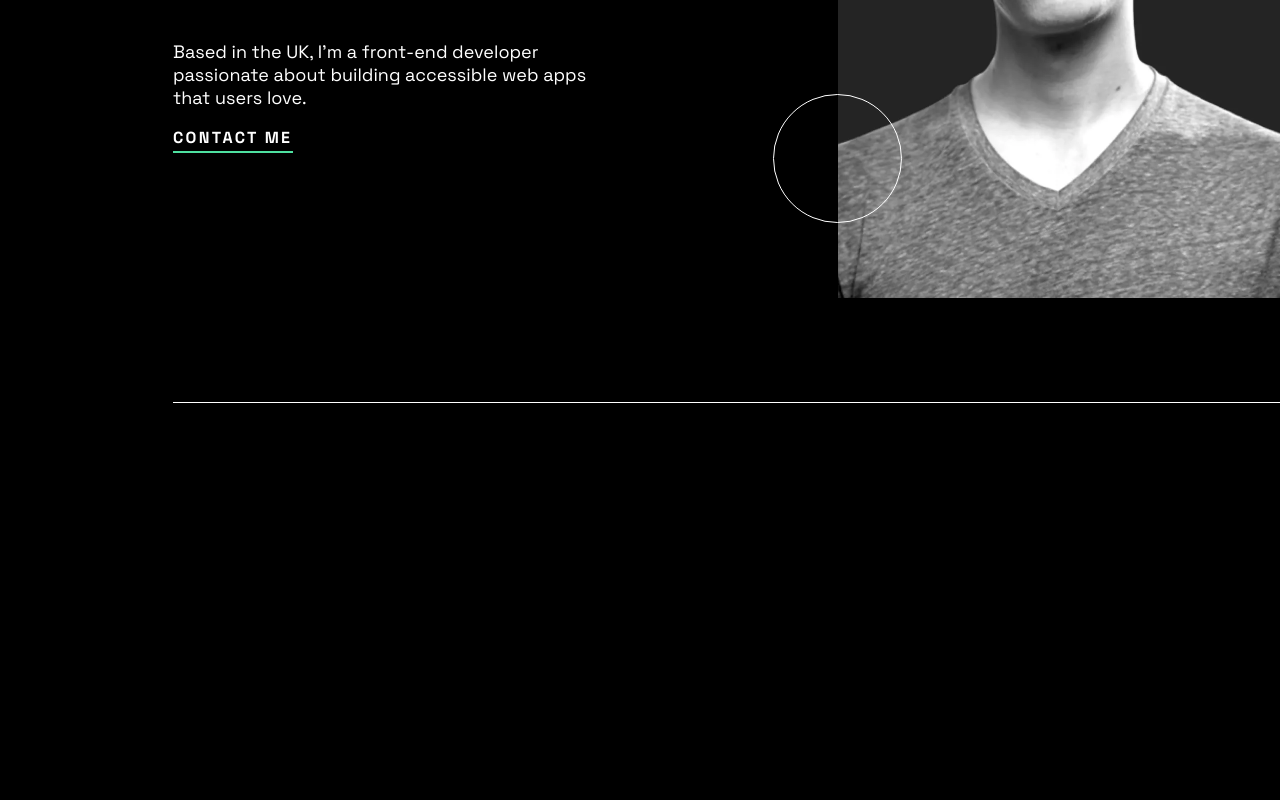
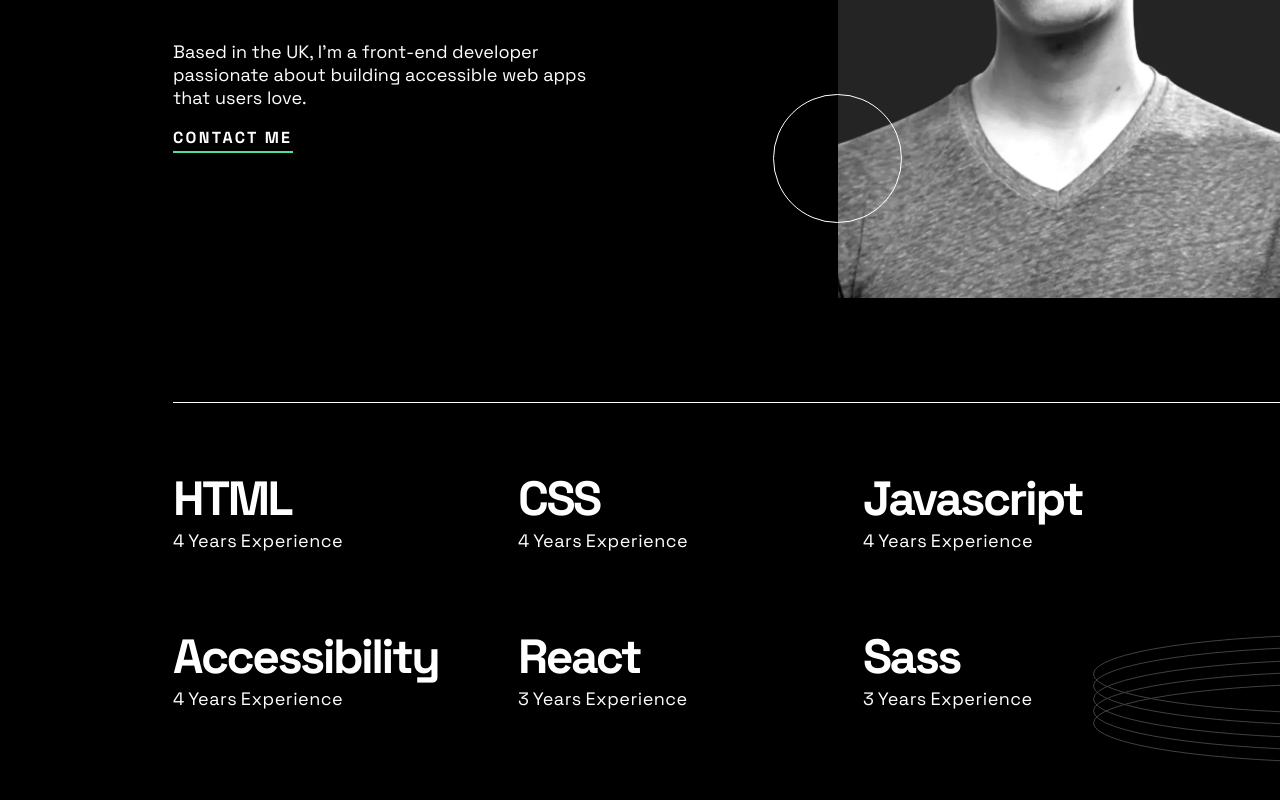
Before and after one commit to Stalius4/single-page-developer-portfolio, a React (Create React App) app: page / in a window 1280 px wide. Shown: the part 440-1240 px from the top of the page. Built offline with nearby package versions, Linux system fonts and the light colour scheme.

Commit message:
experience component added

```diff
--- a/src/App.js
+++ b/src/App.js
@@ -1,11 +1,13 @@
 
 import './styles/global.css';
-import rings from "./assets/images/pattern-rings.svg"
+
 import ContactMe from './components/contact-me';
+import Experience from './components/experience';
 function App() {
   return (
     <div className="App">
 <ContactMe></ContactMe>
+<Experience></Experience>
     </div>
   );
 }
--- /dev/null
+++ b/src/components/experience.js
@@ -0,0 +1,41 @@
+import "../styles/experience.css"
+import rings from "../assets/images/pattern-rings.svg"
+
+function Experience() {
+
+
+
+
+    return (
+    <div className="experience-outer">
+        <div className="name-year-box">
+            <h2 className="exp-name">HTML</h2>
+            <p>4 Years Experience</p>
+        </div>
+        <div className="name-year-box">
+            <h2 className="exp-name">CSS</h2>
+            <p>4 Years Experience</p>
+        </div>
+        <div className="name-year-box">
+            <h2 className="exp-name">Javascript</h2>
+            <p>4 Years Experience</p>
+        </div>
+        <div className="name-year-box">
+            <h2 className="exp-name">Accessibility</h2>
+            <p>4 Years Experience</p>
+        </div>
+        <div className="name-year-box">
+            <h2 className="exp-name">React</h2>
+            <p>3 Years Experience</p>
+        </div>
+        <div className="name-year-box">
+            <h2 className="exp-name">Sass</h2>
+            <p>3 Years Experience</p>
+        </div>
+        <img src={rings} className="exp-ring-patern" alt="Ring Pattern" />
+  </div>
+
+    );
+  }
+
+  export default Experience;
--- a/src/styles/contact-me.css
+++ b/src/styles/contact-me.css
@@ -1,7 +1,7 @@
 
 .contact-container{
     color: var(--white);
-    padding: 39px 165px ;
+    padding: 39px 165px 0px 165px;
     overflow: hidden;
 
 }
@@ -33,10 +33,8 @@ li{
 .portrait{
     width:445px;
     height: 720px;
-margin-top: -90px;
-position: relative;
-
-
+    margin-top: -90px;
+    position: relative;
 }
 .left-description{
     z-index: 1;
@@ -46,15 +44,13 @@ position: relative;
 .greeting-portrait{
     display: flex;
     z-index: 1;
-   padding-bottom: 104px;
-   border-bottom: solid 1px white;
+
     justify-content: space-between;
 }
 
 .left-description h1{
     font-weight: bold;
     font-size: 88px;
-
     margin-right: -90px;
     letter-spacing:-2.5px;
 }
@@ -81,7 +77,6 @@ position: relative;
 .contact{
     font-weight: bold;
     font-size: 16px;
-
     position: relative;
     letter-spacing:2.29px;
 }
@@ -97,8 +92,8 @@ position: relative;
 }
 .circle{
     position: relative;
-   right: -600px;
-   top:-70px;
+    right: -600px;
+    top:-70px;
     z-index: 1;
 
 }
@@ -107,5 +102,5 @@ position: relative;
     position: relative;
     left: -270px;
     z-index: 0;
-   top:-715px;
+    top:-600px;
 }
--- /dev/null
+++ b/src/styles/experience.css
@@ -0,0 +1,39 @@
+
+
+.experience-outer{
+    margin: -30px 165px 0px 165px;
+    padding-top: 65px;
+    border-top: solid 1px white;
+    display: flex;
+    flex-wrap: wrap;
+    row-gap: 60px;
+    overflow: hidden;
+
+
+}
+.name-year-box{
+    font-weight: bold;
+    word-spacing: -1.5px;
+    width: 345px;
+    height: 98px;
+
+
+}
+.exp-name{
+    font-size: 48px;
+    margin: 0;
+    letter-spacing:-2.5px;
+
+}
+.name-year-box p{
+    margin: 0;
+    font-size: 18px;
+    font-weight: normal;
+    letter-spacing:0.5px
+}
+
+.exp-ring-patern{
+    position: relative;
+    bottom: 150px;
+    left: 920px;
+}
--- a/src/styles/global.css
+++ b/src/styles/global.css
@@ -12,7 +12,7 @@
 
 body{
     background-color: black;
-
+color: #ffffff;
     font-family: "Space Grotesk", sans-serif;
 }
 
```
Also changed, not shown: 2 other files (tests, documents, lock files or other folders).
